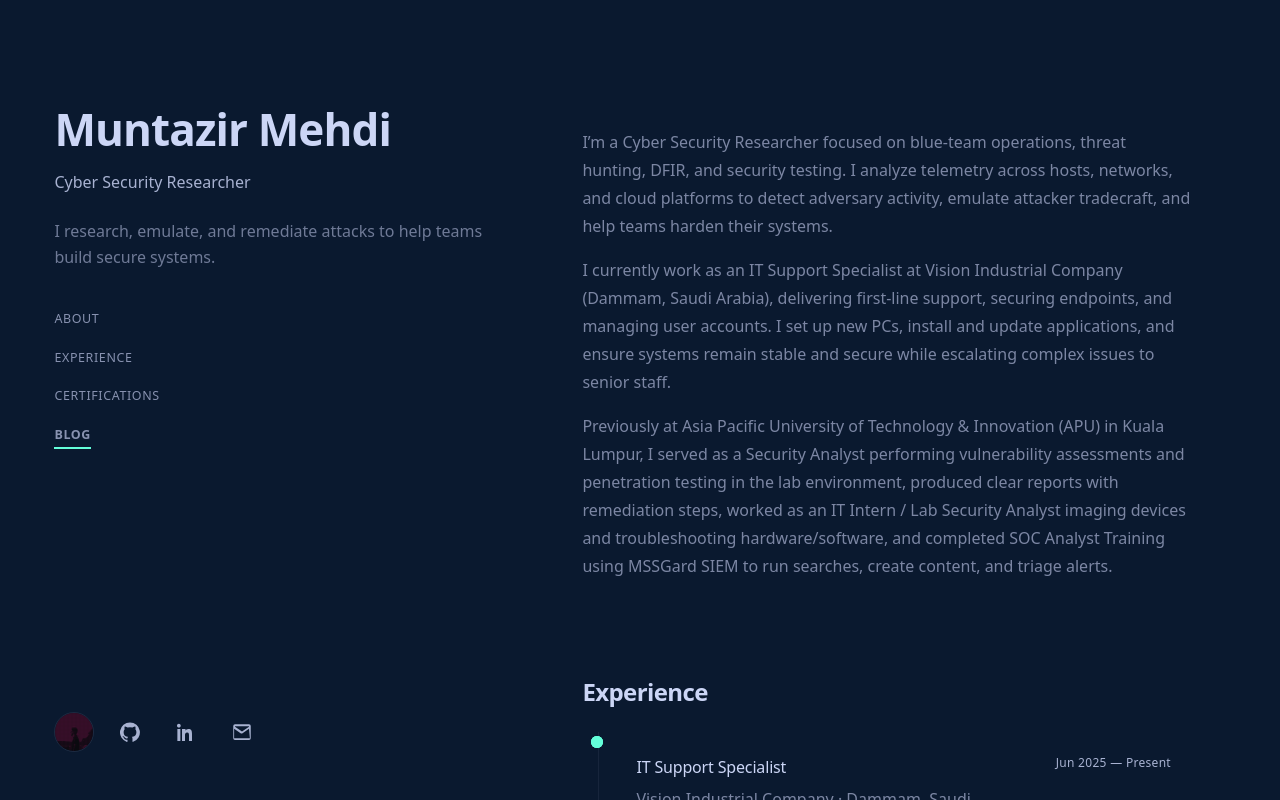
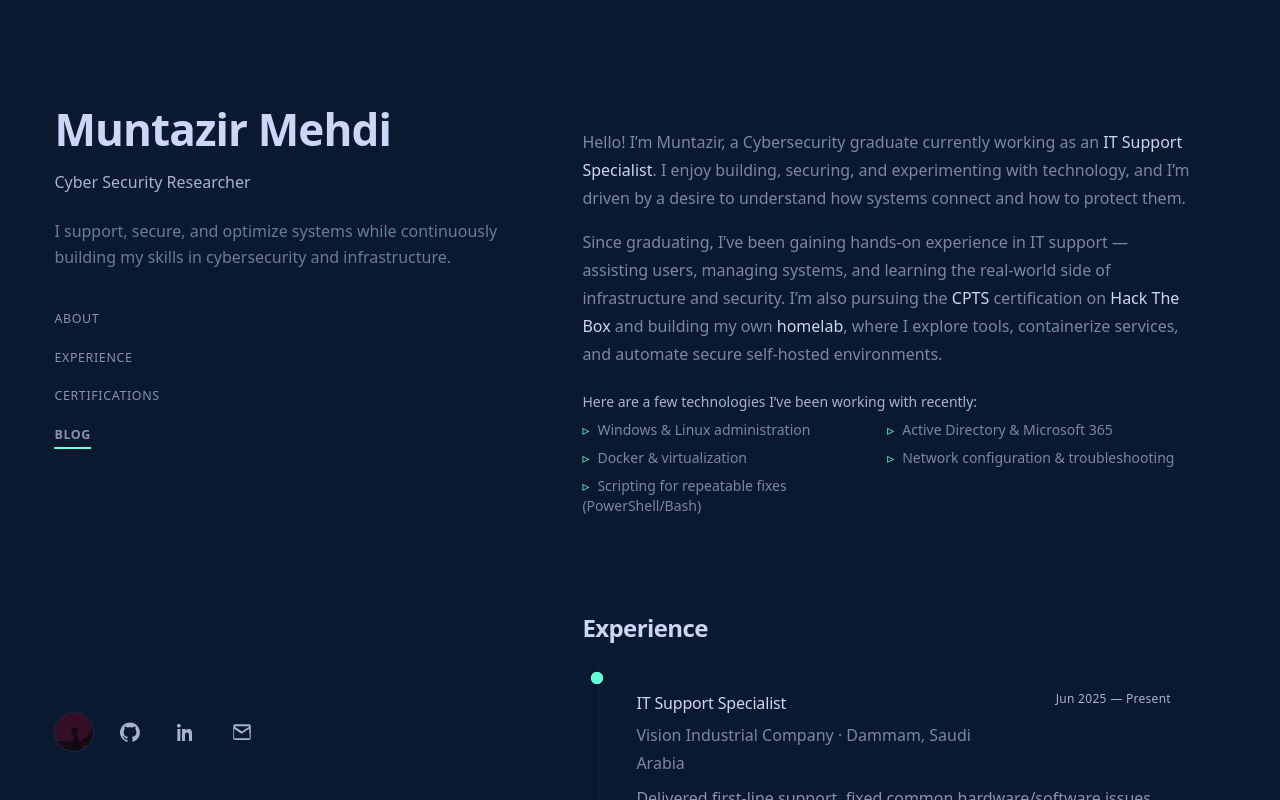
Before and after one commit to muntazirx/portfolio, a Next.js app: page / in a window 1280 px wide. Shown: the top 800 px of the page. Built offline with nearby package versions, Linux system fonts and the light colour scheme.

Commit message:
Content: new About copy, no-underlined highlights, tagline/metadata update; blog card logo fit

```diff
--- a/src/app/layout.tsx
+++ b/src/app/layout.tsx
@@ -10,15 +10,15 @@ const inter = Inter({
 });
 
 export const metadata: Metadata = {
-  title: "Muntazir Mehdi — Cyber Security Researcher",
+  title: "Muntazir Mehdi — IT Support & Cybersecurity",
   description:
-    "I research, emulate, and remediate attacks to help teams build secure systems.",
+    "I support, secure, and optimize systems while continuously building my skills in cybersecurity and infrastructure.",
   metadataBase: new URL("https://your-domain.com"),
   icons: { icon: "/profile.png" },
   openGraph: {
-    title: "Muntazir Mehdi — Cyber Security Researcher",
+    title: "Muntazir Mehdi — IT Support & Cybersecurity",
     description:
-      "I research, emulate, and remediate attacks to help teams build secure systems.",
+      "I support, secure, and optimize systems while continuously building my skills in cybersecurity and infrastructure.",
     type: "website",
     url: "https://your-domain.com",
     images: [{ url: "/og.png", width: 1200, height: 630, alt: "Muntazir Mehdi" }],
--- a/src/app/page.tsx
+++ b/src/app/page.tsx
@@ -8,6 +8,46 @@ import CredlyBadge from "@/components/CredlyBadge";
 import CertificationCard from "@/components/CertificationCard";
 
 export default function Home() {
+  const highlightPhrases = [
+    "IT Support Specialist",
+    "Microsoft 365",
+    "Active Directory",
+    "Azure AD",
+    "Windows",
+    "Linux",
+    "Intune",
+    "VPN",
+    "Wi‑Fi",
+    "MFA",
+    "EDR",
+    "CPTS",
+    "Hack The Box",
+    "TryHackMe",
+    "homelab",
+  ];
+
+  const escapeRegExp = (s: string) => s.replace(/[.*+?^${}()|[\]\\]/g, "\\$&");
+  const highlightText = (text: string) => {
+    let parts: (string | JSX.Element)[] = [text];
+    for (const phrase of highlightPhrases) {
+      const regex = new RegExp(`(${escapeRegExp(phrase)})`, "gi");
+      parts = parts.flatMap((part, i) => {
+        if (typeof part !== "string") return [part];
+        const split = part.split(regex);
+        return split.map((chunk, idx) =>
+          regex.test(chunk)
+            ? (
+                <span key={`${phrase}-${i}-${idx}`} className="text-heading font-medium">
+                  {chunk}
+                </span>
+              )
+            : chunk
+        );
+      });
+    }
+    return parts;
+  };
+
   return (
     <div id="home" className="pt-10 lg:pt-20">
       <h1 className="sr-only">Muntazir Mehdi — Cyber Security Researcher</h1>
@@ -15,8 +55,22 @@ export default function Home() {
       <Section id="about" title="About" hideTitle>
         <div className="space-y-4">
           {aboutParagraphs.map((p, i) => (
-            <p key={i}>{p}</p>
+            <p key={i}>{highlightText(p)}</p>
           ))}
+        </div>
+        <div className="mt-6">
+          <div className="text-muted text-sm mb-2">Here are a few technologies I’ve been working with recently:</div>
+          <ul className="grid grid-cols-1 sm:grid-cols-2 gap-y-2 text-sm text-foreground/90">
+            {[
+              "Windows & Linux administration",
+              "Active Directory & Microsoft 365",
+              "Docker & virtualization",
+              "Network configuration & troubleshooting",
+              "Scripting for repeatable fixes (PowerShell/Bash)",
+            ].map((t) => (
+              <li key={t} className="before:content-['▹'] before:text-accent before:mr-2">{t}</li>
+            ))}
+          </ul>
         </div>
       </Section>
 
--- a/src/components/BlogCard.tsx
+++ b/src/components/BlogCard.tsx
@@ -18,7 +18,7 @@ export default function BlogCard({ title, year, readingTime, imageSrc, href }: P
         <div className="flex items-center gap-4">
           <div className="h-16 w-24 rounded-md overflow-hidden bg-foreground/10 flex items-center justify-center">
             {imageSrc ? (
-              <Image src={imageSrc} alt="" width={120} height={80} className="h-16 w-24 object-cover" />
+              <Image src={imageSrc} alt="" width={120} height={80} className="h-16 w-24 object-contain" />
             ) : (
               <div className="h-8 w-12 bg-foreground/20 rounded" />
             )}
--- a/src/data/site.ts
+++ b/src/data/site.ts
@@ -41,7 +41,7 @@ export const siteMeta = {
   name: "Muntazir Mehdi",
   title: "Cyber Security Researcher",
   tagline:
-    "I research, emulate, and remediate attacks to help teams build secure systems.",
+    "I support, secure, and optimize systems while continuously building my skills in cybersecurity and infrastructure.",
 };
 
 export const socialLinks: SocialLink[] = [
@@ -51,9 +51,8 @@ export const socialLinks: SocialLink[] = [
 ];
 
 export const aboutParagraphs: string[] = [
-  "I’m a Cyber Security Researcher focused on blue‑team operations, threat hunting, DFIR, and security testing. I analyze telemetry across hosts, networks, and cloud platforms to detect adversary activity, emulate attacker tradecraft, and help teams harden their systems.",
-  "I currently work as an IT Support Specialist at Vision Industrial Company (Dammam, Saudi Arabia), delivering first‑line support, securing endpoints, and managing user accounts. I set up new PCs, install and update applications, and ensure systems remain stable and secure while escalating complex issues to senior staff.",
-  "Previously at Asia Pacific University of Technology & Innovation (APU) in Kuala Lumpur, I served as a Security Analyst performing vulnerability assessments and penetration testing in the lab environment, produced clear reports with remediation steps, worked as an IT Intern / Lab Security Analyst imaging devices and troubleshooting hardware/software, and completed SOC Analyst Training using MSSGard SIEM to run searches, create content, and triage alerts.",
+  "Hello! I’m Muntazir, a Cybersecurity graduate currently working as an IT Support Specialist. I enjoy building, securing, and experimenting with technology, and I’m driven by a desire to understand how systems connect and how to protect them.",
+  "Since graduating, I’ve been gaining hands-on experience in IT support — assisting users, managing systems, and learning the real-world side of infrastructure and security. I’m also pursuing the CPTS certification on Hack The Box and building my own homelab, where I explore tools, containerize services, and automate secure self-hosted environments.",
 ];
 
 export const experiences: ExperienceItem[] = [
```
